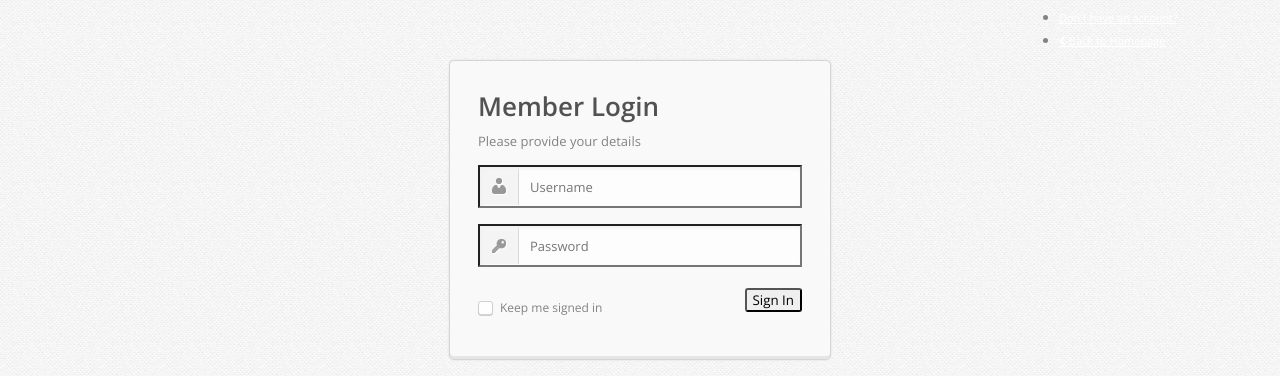
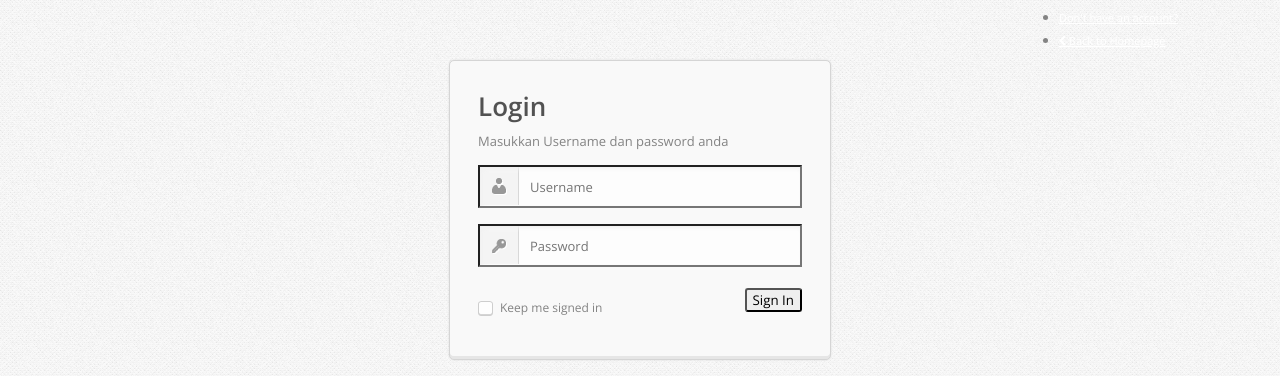
Before and after one commit to GengGesWeb/Sistem-informasi-tugas-akhir, a CodeIgniter app: page /TBweb/ in a window 1280 px wide. Shown: the part 44-420 px from the top of the page. Run offline with CodeIgniter, Linux system fonts and the light colour scheme; some libraries are stand-ins or nearby versions.

Commit message:
login sesuai level sukses tapi masih error too many redirect

```diff
--- a/application/models/model_users.php
+++ b/application/models/model_users.php
@@ -7,7 +7,7 @@
     public function cekAkun($username, $password)
     {
       //cari username lalu lakukan validasi
-      $this->db->where(username, $username);
+      $this->db->where('id_user', $username);
       $query = $this->db->get($this->table)->row();
 
       //jika bernilai 1 maka user tidak ditemukan
--- a/application/views/authentication/login.php
+++ b/application/views/authentication/login.php
@@ -70,7 +70,7 @@
 
 	<div class="content clearfix">
 
-		<form method="post" action="<?php echo site_url('authentication/auth/login'); ?>" role="login">
+		<form method="post" action="<?php echo base_url('authentication/auth/login'); ?>" role="login">
 		<?php
       	//menampilkan error menggunakan alert javascript
         if(isset($error)){
@@ -80,20 +80,20 @@
         }
       	?>
 
-			<h1>Member Login</h1>
+			<h1>Login</h1>
 
 			<div class="login-fields">
 
-				<p>Please provide your details</p>
+				<p>Masukkan Username dan password anda</p>
 
 				<div class="field">
 					<label for="username">Username</label>
-					<input type="text" id="username" name="username" placeholder="Username" class="login username-field" />
+					<input type="text" id="username" name="username" placeholder="Username" class="login username-field" required/>
 				</div> <!-- /field -->
 
 				<div class="field">
 					<label for="password">Password:</label>
-					<input type="password" id="password" name="password" placeholder="Password" class="login password-field"/>
+					<input type="password" id="password" name="password" placeholder="Password" class="login password-field" required/>
 				</div> <!-- /password -->
 
 			</div> <!-- /login-fields -->
@@ -105,7 +105,7 @@
 					<label class="choice" for="Field">Keep me signed in</label>
 				</span>
 
-				<button class="button btn btn-success btn-large">Sign In</button>
+				<button class="button btn btn-success btn-large" name="submit" type="submit" value="login">Sign In</button>
 
 			</div> <!-- .actions -->
 
```
Also changed, not shown: application/controllers/mahasiswa/Mahasiswa.php (added, +21 -0 lines).
